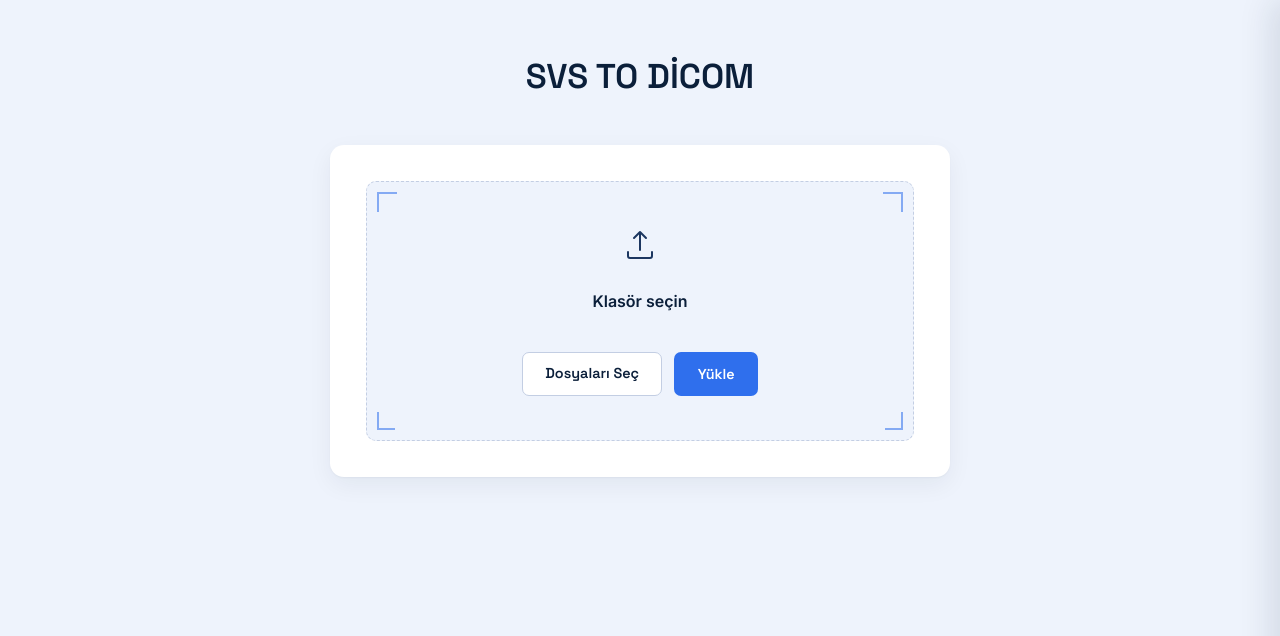
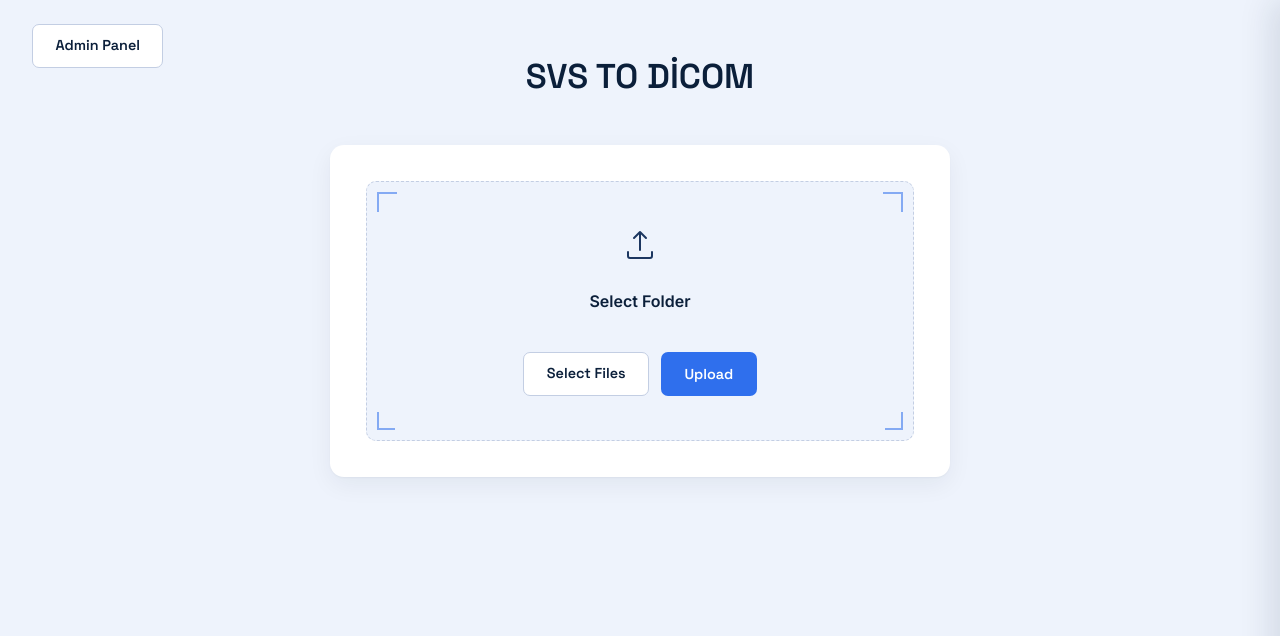
Before and after one commit to ummugul7/svs_to_dicom, a Flask app: page /upload in a window 1280 px wide. Shown: the top 636 px of the page. Run offline with Flask 3, Linux system fonts and the light colour scheme; parts of the project's set-up code (start-up, migrations or seed data) failed here and were passed over.

Commit message:
Admin paneli eklendi

```diff
--- a/app/static/js/upload.js
+++ b/app/static/js/upload.js
@@ -5,14 +5,14 @@ const progress = document.getElementById('progress');
 
 fileInput.addEventListener('change', () => {
   const count = fileInput.files.length;
-  fileNameDisplay.textContent = count > 0 ? `${count} dosya seçildi` : '';
+  fileNameDisplay.textContent = count > 0 ? `${count} files selected` : '';
 });
 
 // bu method formu flaska gönderiyor.
 uploadForm.addEventListener('submit', (e) => {
   if (fileInput.files.length === 0) {
     e.preventDefault();
-    alert("Lütfen yüklemek için en az bir dosya seçin.");
+    alert("Please select at least one file to upload.");
     return;
   }
   progress.classList.add('is-active');
@@ -54,7 +54,7 @@ document.querySelectorAll('.result-row--clickable').forEach(row => {
 
         document.getElementById('drawerFilename').textContent = name;
         document.getElementById('drawerStatus').className = `drawer__status drawer__status--${isAdded ? 'added' : 'duplicate'}`;
-        document.getElementById('drawerStatus').textContent = isAdded ? 'Eklendi' : 'Tekrarlanan';
+        document.getElementById('drawerStatus').textContent = isAdded ? 'Added' : 'Duplicate';
         document.getElementById('metaNote').classList.toggle('is-visible', !isAdded);
         if (!isAdded) document.getElementById('metaMatch').textContent = match;
 
@@ -62,7 +62,7 @@ document.querySelectorAll('.result-row--clickable').forEach(row => {
         toggleDrawer(true);
 
         try {
-            const fetchName = (!isAdded && match !== 'Bilinmiyor' && match) ? match : name;
+            const fetchName = (!isAdded && match !== 'Unknown' && match) ? match : name;
             const res = await fetch(`/slide-details/${encodeURIComponent(fetchName)}`);
             if (!res.ok) throw new Error();
 
@@ -73,22 +73,22 @@ document.querySelectorAll('.result-row--clickable').forEach(row => {
             const mppX = parseFloat(p['openslide.mpp-x']), mppY = parseFloat(p['openslide.mpp-y']);
             const mag = p['openslide.objective-power'] || p['aperio.AppMag'];
 
-            els.date.textContent = date || "Bilinmiyor";
-            els.dim.textContent = (w && h) ? `${w} × ${h} px` : "Bilinmiyor";
-            els.width.textContent = p['openslide.level[0].width'] || "Bilinmiyor";
-            els.height.textContent = p['openslide.level[0].height'] || "Bilinmiyor";
-            els.scanDate.textContent = p['aperio.Date'] || p['tiff.DateTime'] || "Bilinmiyor";
-            els.vendor.textContent = p['openslide.vendor'] || "Bilinmiyor";
-            els.mag.textContent = mag ? `${mag}x` : "Bilinmiyor";
-            els.levelCount.textContent = p['openslide.level-count'] || "Bilinmiyor";
+            els.date.textContent = date || "Unknown";
+            els.dim.textContent = (w && h) ? `${w} × ${h} px` : "Unknown";
+            els.width.textContent = p['openslide.level[0].width'] || "Unknown";
+            els.height.textContent = p['openslide.level[0].height'] || "Unknown";
+            els.scanDate.textContent = p['aperio.Date'] || p['tiff.DateTime'] || "Unknown";
+            els.vendor.textContent = p['openslide.vendor'] || "Unknown";
+            els.mag.textContent = mag ? `${mag}x` : "Unknown";
+            els.levelCount.textContent = p['openslide.level-count'] || "Unknown";
 
 
             els.mpp.textContent = (mppX && mppY)
                 ? (mppX === mppY ? `${mppX.toFixed(4)} µm/px` : `${mppX.toFixed(4)} x ${mppY.toFixed(4)} µm/px`)
-                : "Bilinmiyor";
+                : "Unknown";
 
         } catch {
-            Object.values(els).forEach(el => el.textContent = "Bulunamadı");
+            Object.values(els).forEach(el => el.textContent = "Not Found");
         }
     });
 });
--- a/app/templates/upload.html
+++ b/app/templates/upload.html
@@ -3,14 +3,16 @@
 <head>
 <meta charset="UTF-8">
 <meta name="viewport" content="width=device-width, initial-scale=1.0">
-<title>PatoScan — Slayt Yükleme</title>
+<title>PatoScan — Upload Slide</title>
 <link rel="preconnect" href="https://fonts.googleapis.com">
 <link rel="preconnect" href="https://fonts.gstatic.com" crossorigin>
 <link href="https://fonts.googleapis.com/css2?family=Space+Grotesk:wght@500;600;700&family=Inter:wght@400;500;600&family=IBM+Plex+Mono:wght@400;500&display=swap" rel="stylesheet">
 <link rel="stylesheet" href="{{ url_for('static', filename='style.css') }}">
 </head>
 <body>
-
+<nav style="display: flex; justify-content: flex-start; padding: 1.5rem 2rem; position: absolute; top: 0; left: 0; width: 100%; box-sizing: border-box; z-index: 10;">
+  <a href="/admin" class="btn btn-secondary" style="text-decoration: none;">Admin Panel</a>
+</nav>
 <main class="page">
 
   <section class="hero">
@@ -28,15 +30,15 @@
           <path d="M8 26v4a2 2 0 0 0 2 2h20a2 2 0 0 0 2-2v-4" stroke="currentColor" stroke-width="2" stroke-linecap="round" stroke-linejoin="round"/>
         </svg>
 
-        <p class="dropzone__title">Klasör seçin </p>
+        <p class="dropzone__title">Select Folder </p>
         <p class="dropzone__filename" id="fileNameDisplay"></p>
 
         <div class="dropzone__actions">
           <label class="btn btn-secondary" for="fileInput">
-            Dosyaları Seç
+            Select Files
           </label>
           <input class="file-input" type="file" id="fileInput" name="svs_files" webkitdirectory multiple required>
-          <button type="submit" class="btn btn-primary">Yükle</button>
+          <button type="submit" class="btn btn-primary">Upload</button>
         </div>
 
         <div class="progress" id="progress">
@@ -56,7 +58,7 @@
           <circle cx="10" cy="10" r="8.5" stroke="currentColor" stroke-width="1.6"/>
           <path d="M6.5 10.2l2.3 2.3 4.7-5" stroke="currentColor" stroke-width="1.6" stroke-linecap="round" stroke-linejoin="round"/>
         </svg>
-        <span class="result-card__title">Eklenen</span>
+        <span class="result-card__title">Added</span>
         <span class="result-card__count">{{ result.added|length }}</span>
       </div>
       <ul class="result-list">
@@ -82,14 +84,14 @@
           <line x1="10" y1="8.2" x2="10" y2="11.8" stroke="currentColor" stroke-width="1.6" stroke-linecap="round"/>
           <circle cx="10" cy="14.3" r="0.9" fill="currentColor"/>
         </svg>
-        <span class="result-card__title">Tekrarlanan</span>
+        <span class="result-card__title">Duplicates</span>
         <span class="result-card__count">{{ result.duplicates|length }}</span>
       </div>
       <ul class="result-list">
         {% for item in result.duplicates %}
         <li>
           <button type="button" class="result-row result-row--clickable"
-            data-name="{{ item.file_name }}" data-status="duplicate" data-match="{{ item.match_name | default('Bilinmiyor') }}">
+            data-name="{{ item.file_name }}" data-status="duplicate" data-match="{{ item.match_name | default('Unknown') }}">
             <span class="result-row__mark">＋</span>
             <span class="result-row__name">{{ item.file_name }}</span>
             <svg class="result-row__chevron" viewBox="0 0 20 20" fill="none"><path d="M7.5 4.5l6 5.5-6 5.5" stroke="currentColor" stroke-width="1.6" stroke-linecap="round" stroke-linejoin="round"/></svg>
@@ -108,7 +110,7 @@
           <line x1="7" y1="7" x2="13" y2="13" stroke="currentColor" stroke-width="1.6" stroke-linecap="round"/>
           <line x1="13" y1="7" x2="7" y2="13" stroke="currentColor" stroke-width="1.6" stroke-linecap="round"/>
         </svg>
-        <span class="result-card__title">Atlanan</span>
+        <span class="result-card__title">Skipped</span>
         <span class="result-card__count">{{ result.skipped|length }}</span>
       </div>
       <ul class="result-list">
@@ -132,10 +134,10 @@
 
 <aside class="drawer" id="drawer" aria-hidden="true">
   <div class="drawer__head">
-    <p class="drawer__eyebrow">Dosya Detayı</p>
+    <p class="drawer__eyebrow">File Details</p>
     <div class="drawer__title-row">
       <span class="drawer__filename" id="drawerFilename">—</span>
-      <button class="drawer__close" id="drawerClose" aria-label="Kapat">
+      <button class="drawer__close" id="drawerClose" aria-label="Close">
         <svg width="14" height="14" viewBox="0 0 14 14" fill="none"><path d="M1 1l12 12M13 1L1 13" stroke="currentColor" stroke-width="1.6" stroke-linecap="round"/></svg>
       </button>
     </div>
@@ -145,27 +147,27 @@
   <div class="drawer__body">
     <ul class="meta-list">
       <li class="meta-row">
-        <span class="meta-row__label">Sisteme yükleme tarihi</span>
+        <span class="meta-row__label">Upload Date</span>
         <span class="meta-row__value" id="metaDate">—</span>
       </li>
       <li class="meta-row">
-        <span class="meta-row__label">Tarama tarihi</span>
+        <span class="meta-row__label">Scan Date</span>
         <span class="meta-row__value" id="metaScanDate">—</span>
       </li>
       <li class="meta-row">
-        <span class="meta-row__label">Çözünürlük</span>
+        <span class="meta-row__label">Dimensions</span>
         <span class="meta-row__value" id="metaDim">—</span>
       </li>
       <li class="meta-row">
-        <span class="meta-row__label">Cihaz (Vendor)</span>
+        <span class="meta-row__label">Vendor</span>
         <span class="meta-row__value" id="metaVendor">—</span>
       </li>
       <li class="meta-row">
-        <span class="meta-row__label">Büyütme (Mag)</span>
+        <span class="meta-row__label">Magnification</span>
         <span class="meta-row__value" id="metaMag">—</span>
       </li>
       <li class="meta-row">
-        <span class="meta-row__label">Seviye Sayısı (Level Count)</span>
+        <span class="meta-row__label">Level Count</span>
         <span class="meta-row__value" id="metaLevelCount">—</span>
       </li>
       <li class="meta-row">
@@ -183,7 +185,7 @@
     </ul>
 
     <div class="meta-note" id="metaNote">
-      Bu dosya, sistemde kayıtlı <strong id="metaMatch"></strong> ile aynı meta veriye sahip olduğu için tekrarlanan olarak işaretlendi.
+      This file was marked as a duplicate because it has the same metadata as <strong id="metaMatch"></strong>.
     </div>
   </div>
 
--- a/app/views.py
+++ b/app/views.py
@@ -3,11 +3,29 @@ from flask import render_template, Flask, request, redirect, url_for, jsonify
 from dotenv import load_dotenv
 from src.services import process_svs_folder, get_slide_details_from_db
 from src.database import db_session, init_db
+from src.model import Slide, AppConfig
+from flask_admin import Admin
+from flask_admin.contrib.sqla import ModelView
+from flask_admin.menu import MenuLink
+from flask_admin import AdminIndexView, expose
 
 load_dotenv()
 app = Flask(__name__)
 app.secret_key = os.getenv("SECRET_KEY", os.urandom(24))
 init_db(app)
+
+
+class MyAdminIndexView(AdminIndexView):
+    @expose("/")
+    def index(self):
+        slide_count = db_session.query(Slide).count()
+        return self.render("admin/my_index.html", slide_count=slide_count)
+
+
+admin = Admin(app, name="administration panels ", index_view=MyAdminIndexView())
+admin.add_view(ModelView(Slide, db_session))
+admin.add_view(ModelView(AppConfig, db_session))
+admin.add_link(MenuLink(name="file upload", category="", url="/upload"))
 
 
 @app.route("/upload", methods=["GET"])
@@ -22,7 +40,7 @@ def upload_submit():
     if not files or all(f.filename == "" for f in files):
         return redirect(url_for("upload_page"))
 
-    result = process_svs_folder(files, db_session)
+    result = process_svs_folder(files)
     db_session.commit()
 
     return render_template("upload.html", result=result)
@@ -30,7 +48,7 @@ def upload_submit():
 
 @app.route("/slide-details/<path:filename>", methods=["GET"])
 def get_slide_details(filename):
-    details = get_slide_details_from_db(filename, db_session)
+    details = get_slide_details_from_db(filename)
 
     if not details:
         return jsonify({"detail": "Slide not found"}), 404
--- a/main.py
+++ b/main.py
@@ -4,16 +4,16 @@ from app.views import app
 from src.database import Base, engine
 from src.services import dicom_executor
 
+# dbde tabloları olup olamdığını kontorl eder yoksa oluşturur.
 Base.metadata.create_all(bind=engine)
 
 
+# kullandığımız threadların sistem kapanması durumunda serbest bırakılmasını sağlar.
 def shutdown_executor():
     dicom_executor.shutdown(wait=False)
 
 
-# Register the shutdown hook to clean up threads when Flask exits
 atexit.register(shutdown_executor)
 
 if __name__ == "__main__":
-    # Start the Flask development server on port 8000 (port 5000 is often blocked by macOS AirPlay)
     app.run(host="127.0.0.1", port=8000, debug=True)
```
Also changed, not shown: app/templates/admin/my_index.html (added, +15 -0 lines), requirements.txt (+21 -4 lines), src/config.py (added, +13 -0 lines), src/database.py (+5 -7 lines), src/helper.py (+33 -16 lines), src/model.py (+8 -4 lines), src/services.py (+26 -35 lines), .pre-commit-config.yaml (added), 1 other file.
